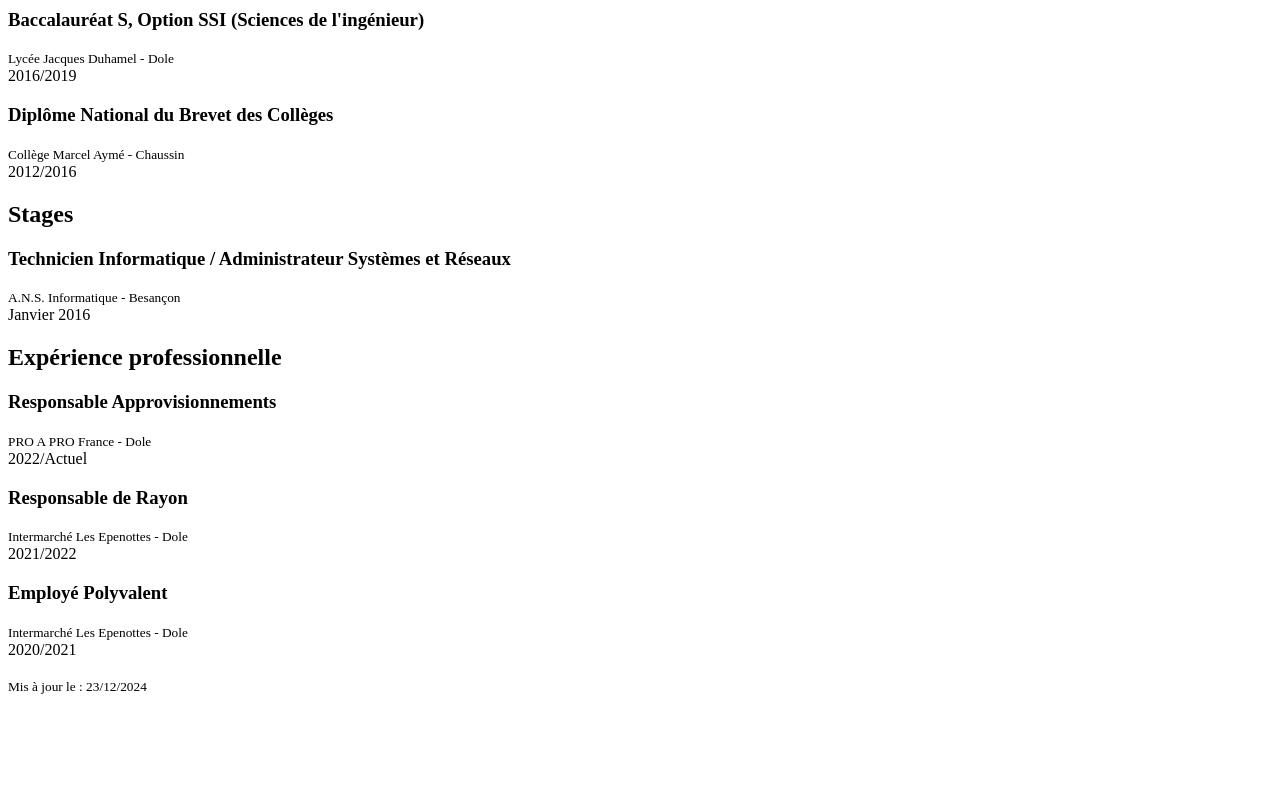
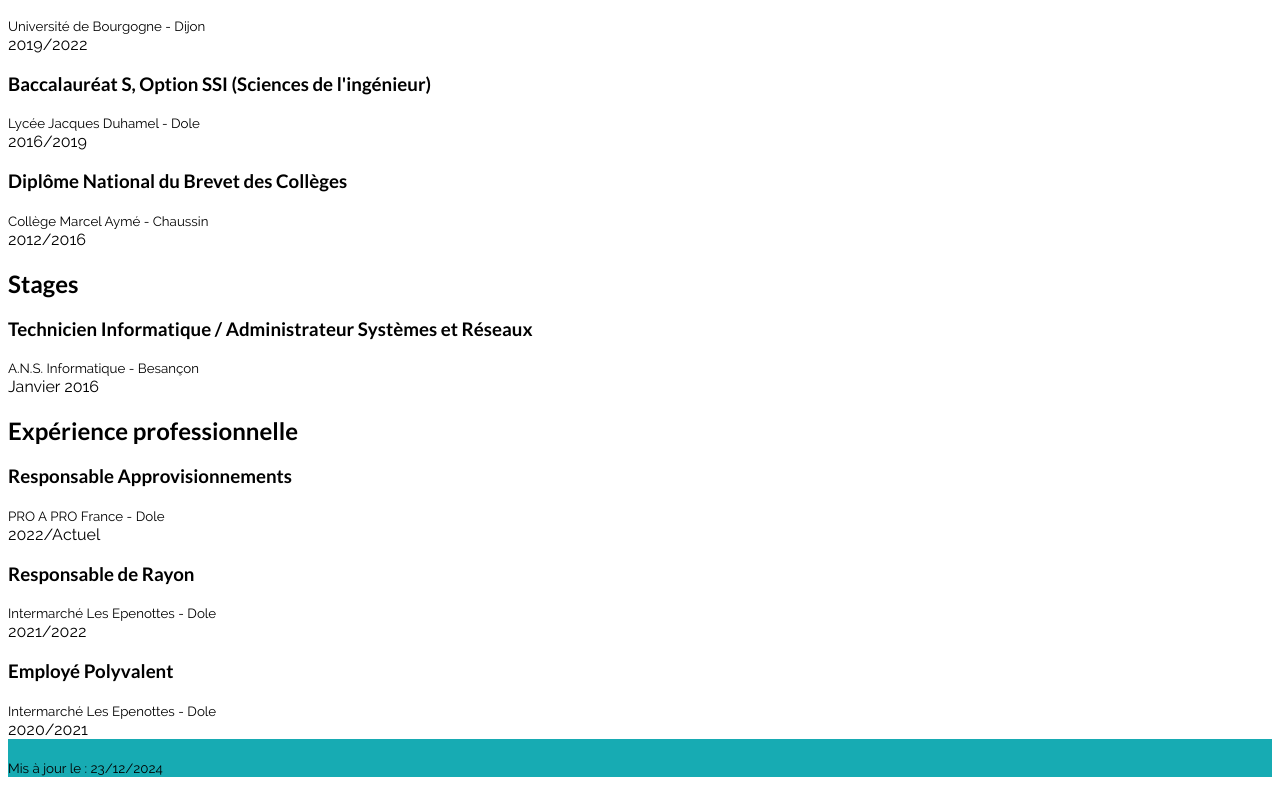
Before and after one commit to LYXORAX/CHEVALIER_Alexis_Devoir_3_CV_HTML_CSS, a plain HTML site: page index.html in a window 1280 px wide. Shown: the part 1144-1929 px from the top of the page. Before the commit the page ends 1847 px from the top, so only its background shows below. Drawn offline with Linux system fonts and the light colour scheme.

Commit message:
WIP CSS Header Add Fonts

```diff
--- /dev/null
+++ b/assets/css/index.css
@@ -0,0 +1,9 @@
+/* HEADER */
+header {
+    background-color: #17abb3;
+}
+
+/* FOOTER */
+footer {
+    background-color: #17abb3;
+}
--- a/assets/css/style.css
+++ b/assets/css/style.css
@@ -0,0 +1,14 @@
+/* GENERAL */
+@import url('https://fonts.googleapis.com/css2?family=Lato:ital,wght@0,100;0,300;0,400;0,700;0,900;1,100;1,300;1,400;1,700;1,900&display=swap');
+@font-face {
+    font-family: "Raleway";
+    src: url(../fonts/Raleway-Bold.ttf) format("truetype");
+    src: url(../fonts/Raleway-Medium.ttf) format("truetype");
+    src: url(../fonts/Raleway-Regular.ttf) format("truetype");
+}
+body {
+    font-family: "Raleway", sans-serif;
+}
+h1, h2, h3 {
+    font-family: "Lato", sans-serif;
+}
--- a/index.html
+++ b/index.html
@@ -4,6 +4,7 @@
     <meta charset="UTF-8">
     <meta name="viewport" content="width=device-width, initial-scale=1.0">
     <link rel="stylesheet" href="assets/css/style.css">
+    <link rel="stylesheet" href="assets/css/index.css">
     <title>Alexis CHEVALIER - Développeur Web et Web Mobile</title>
 </head>
 <body>
```
Also changed, not shown: assets/fonts/Raleway-Bold.ttf (added), assets/fonts/Raleway-ExtraBold.ttf (added), assets/fonts/Raleway-ExtraLight.ttf (added), assets/fonts/Raleway-Heavy.ttf (added), assets/fonts/Raleway-Light.ttf (added), assets/fonts/Raleway-Medium.ttf (added), assets/fonts/Raleway-Regular.ttf (added), assets/fonts/Raleway-SemiBold.ttf (added), assets/fonts/Raleway-Thin.ttf (added).
